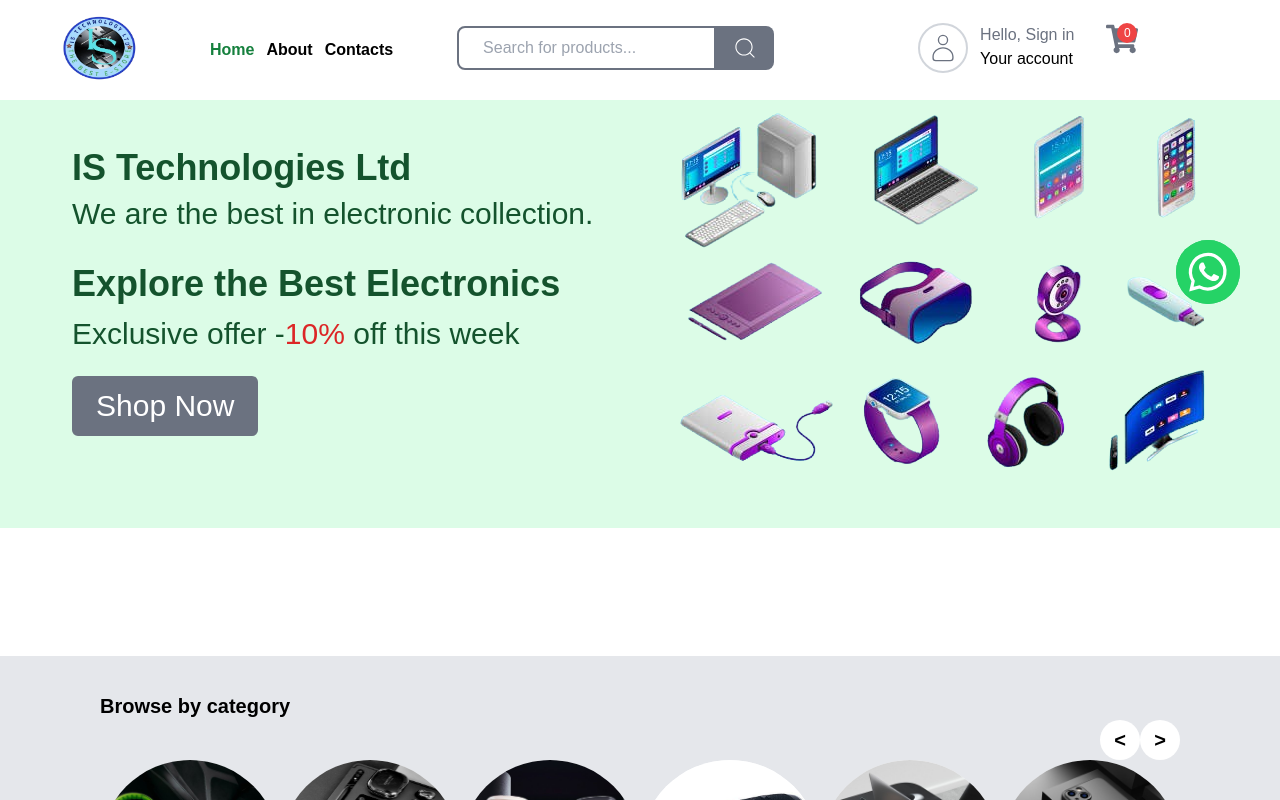
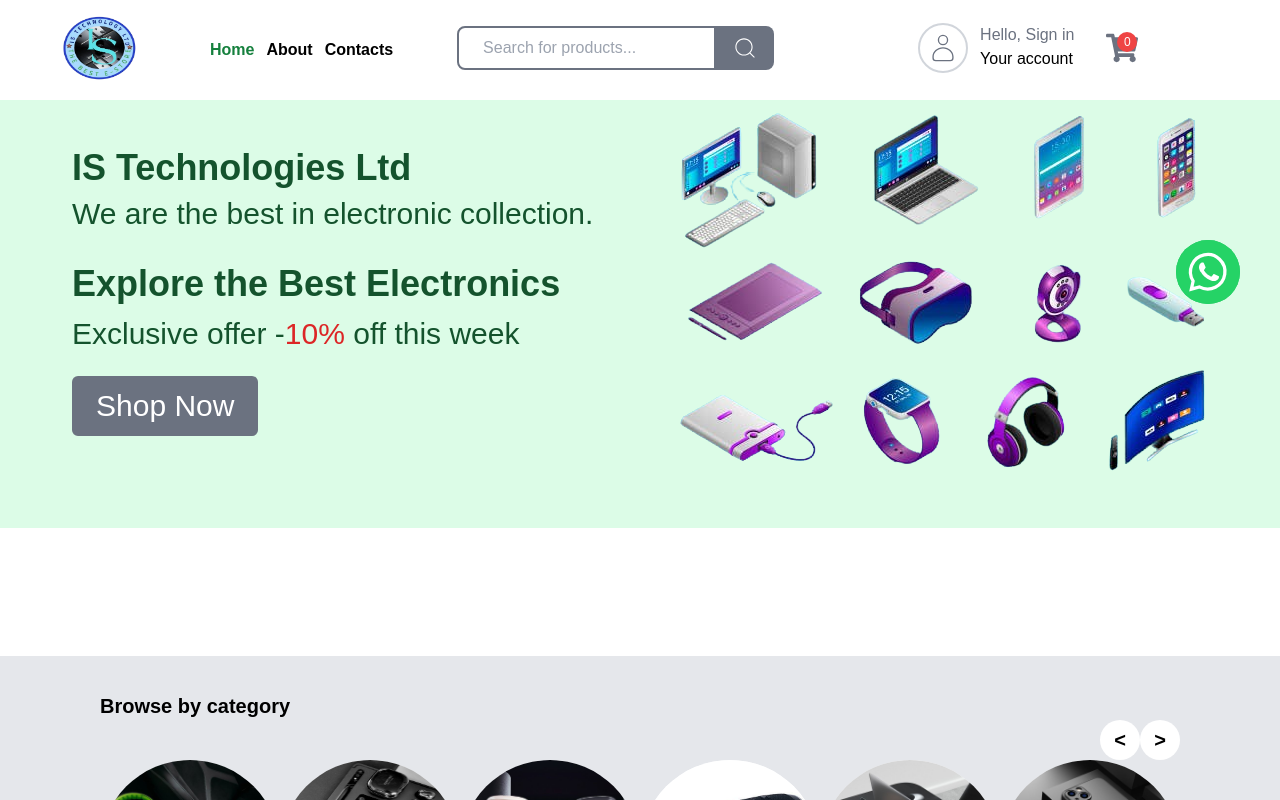
Before and after one commit to Paulin-NIYOBYOSE/Is-Tech, a React (Vite) app: page / in a window 1280 px wide. Shown: the top 800 px of the page. Built offline with nearby package versions, Linux system fonts and the light colour scheme.

Commit message:
Solved style issues

```diff
--- a/src/components/Navbar.jsx
+++ b/src/components/Navbar.jsx
@@ -108,8 +108,8 @@
                             <CiSearch />
                         </div>
                     </div>
-                    <div className="flex  gap-5 md:ml-20 right-0 sm:gap-4 md:gap-8 items">
-                        <div className="md:flex gap-3 hidden cursor-pointer "
+                    <div className="flex items-center gap-5 ml-auto sm:ml-0 md:ml-20 sm:gap-4 md:gap-8">
+                        <div className="md:flex gap-3 hidden cursor-pointer"
                             onClick={openModal}
                         >
                             <Modal
```
